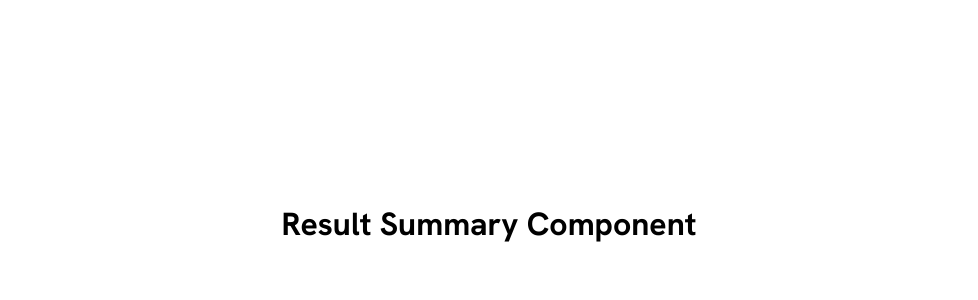
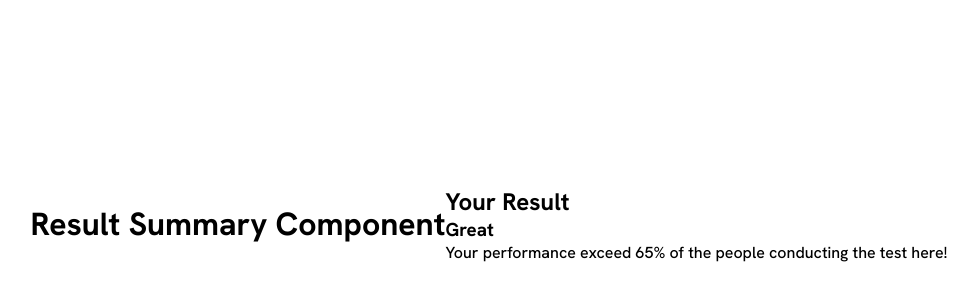
Before and after one commit to Biggboss7/Result-Summary-Component, a plain HTML site: page index.html in a window 1280 px wide. Shown: the part 176-476 px from the top of the page, without its empty margins (151-1129 px from the left). Drawn offline with Linux system fonts and the light colour scheme.

Commit message:
Builds Result Section Structures

```diff
--- a/index.html
+++ b/index.html
@@ -26,7 +26,16 @@
         <div class="result-summary__container">
             <div class="result__container">
                 <section class="result__content">
+                    <h2>Your Result</h2>
+                    <div class="result__diagram">
 
+                    </div>
+                    <article class="result">
+                        <h3 class="grade">Great</h3>
+                        <p class="result__description">
+                            Your performance exceed 65% of the people conducting the test here!
+                        </p>
+                    </article>
                 </section>
             </div>
             <div class="summary__container">
```
